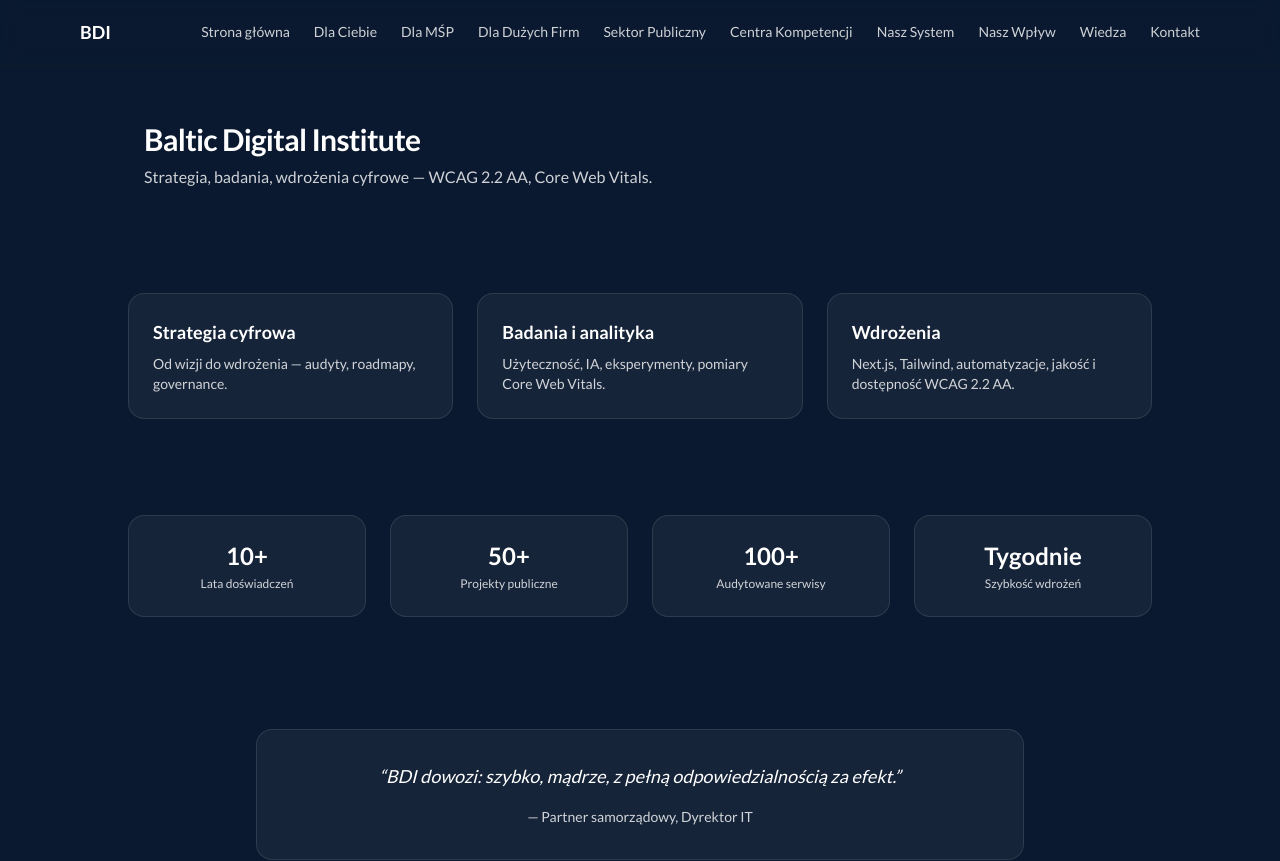
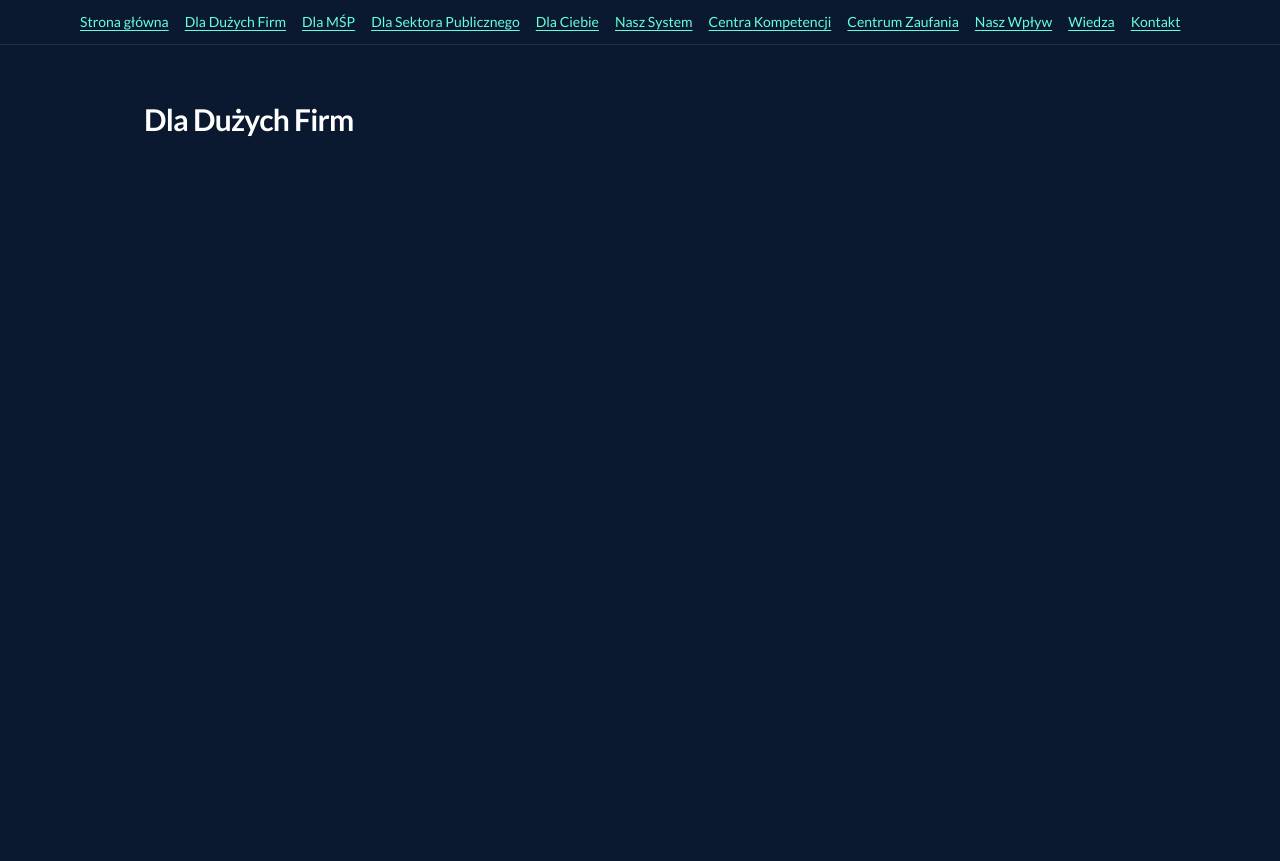
Before and after one commit to krzysztof-bdi/bdi-www, a Next.js app: page /dla-duzych-firm in a window 1280 px wide. Shown: the top 861 px of the page. Built offline with nearby package versions, Linux system fonts and the light colour scheme.

Commit message:
Mapa serwisu: podstrony top-level + linki 1:1 z blueprintu

```diff
--- /dev/null
+++ b/app/_components/PageShell.tsx
@@ -0,0 +1,10 @@
+export default function PageShell({ title, children }: { title: string; children?: React.ReactNode }) {
+  return (
+    <div className="min-h-screen bg-[#0A192F] text-white">
+      <div className="mx-auto max-w-5xl px-4 py-14">
+        <h1 className="text-3xl font-bold tracking-tight">{title}</h1>
+      </div>
+      <div className="mx-auto max-w-5xl px-4">{children}</div>
+    </div>
+  )
+}
--- /dev/null
+++ b/app/centra-kompetencji/page.tsx
@@ -0,0 +1,2 @@
+import PageShell from "@/app/_components/PageShell"
+export default function Page(){return <PageShell title="Centra Kompetencji"/>}
--- /dev/null
+++ b/app/centrum-zaufania/page.tsx
@@ -0,0 +1,2 @@
+import PageShell from "@/app/_components/PageShell"
+export default function Page(){return <PageShell title="Centrum Zaufania"/>}
--- a/app/dla-ciebie/page.tsx
+++ b/app/dla-ciebie/page.tsx
@@ -1,35 +1,2 @@
-import fs from "node:fs"
-import path from "node:path"
-import FeatureGrid from "@/components/feature-grid"
-import Stats from "@/components/stats"
-import Testimonial from "@/components/testimonial"
-
-type Section =
-  | { layout: "featureGrid"; items: { title?: string; desc?: string }[] }
-  | { layout: "stats"; items: { label?: string; value?: string }[] }
-  | { layout: "testimonial"; items: { author?: string; role?: string; desc?: string }[] }
-
-function getHomeData(): { sections: Section[] } {
-  const file = path.join(process.cwd(), "content", "dla-ciebie.json")
-  const raw = fs.readFileSync(file, "utf-8")
-  return JSON.parse(raw)
-}
-
-export default function HomePage() {
-  const data = getHomeData()
-  return (
-    <div className="min-h-screen bg-[#0A192F] text-white">
-      <div className="mx-auto max-w-5xl px-4 py-14">
-        <h1 className="text-3xl font-bold tracking-tight">Baltic Digital Institute</h1>
-        <p className="opacity-80 mt-2">Strategia, badania, wdrożenia cyfrowe — WCAG 2.2 AA, Core Web Vitals.</p>
-      </div>
-      {data.sections.map((s, i) => {
-        if (s.layout === "featureGrid") return <FeatureGrid key={i} items={s.items} />
-        if (s.layout === "stats") return <Stats key={i} items={s.items} />
-        if (s.layout === "testimonial") return <Testimonial key={i} items={s.items} />
-        return null
-      })}
-      <footer className="py-10 text-center opacity-70 text-sm">© {new Date().getFullYear()} Baltic Digital Institute</footer>
-    </div>
-  )
-}
+import PageShell from "@/app/_components/PageShell"
+export default function Page(){return <PageShell title="Dla Ciebie"/>}
--- a/app/dla-duzych-firm/page.tsx
+++ b/app/dla-duzych-firm/page.tsx
@@ -1,35 +1,2 @@
-import fs from "node:fs"
-import path from "node:path"
-import FeatureGrid from "@/components/feature-grid"
-import Stats from "@/components/stats"
-import Testimonial from "@/components/testimonial"
-
-type Section =
-  | { layout: "featureGrid"; items: { title?: string; desc?: string }[] }
-  | { layout: "stats"; items: { label?: string; value?: string }[] }
-  | { layout: "testimonial"; items: { author?: string; role?: string; desc?: string }[] }
-
-function getHomeData(): { sections: Section[] } {
-  const file = path.join(process.cwd(), "content", "dla-duzych-firm.json")
-  const raw = fs.readFileSync(file, "utf-8")
-  return JSON.parse(raw)
-}
-
-export default function HomePage() {
-  const data = getHomeData()
-  return (
-    <div className="min-h-screen bg-[#0A192F] text-white">
-      <div className="mx-auto max-w-5xl px-4 py-14">
-        <h1 className="text-3xl font-bold tracking-tight">Baltic Digital Institute</h1>
-        <p className="opacity-80 mt-2">Strategia, badania, wdrożenia cyfrowe — WCAG 2.2 AA, Core Web Vitals.</p>
-      </div>
-      {data.sections.map((s, i) => {
-        if (s.layout === "featureGrid") return <FeatureGrid key={i} items={s.items} />
-        if (s.layout === "stats") return <Stats key={i} items={s.items} />
-        if (s.layout === "testimonial") return <Testimonial key={i} items={s.items} />
-        return null
-      })}
-      <footer className="py-10 text-center opacity-70 text-sm">© {new Date().getFullYear()} Baltic Digital Institute</footer>
-    </div>
-  )
-}
+import PageShell from "@/app/_components/PageShell"
+export default function Page(){return <PageShell title="Dla Dużych Firm"/>}
--- /dev/null
+++ b/app/dla-msp/page.tsx
@@ -0,0 +1,2 @@
+import PageShell from "@/app/_components/PageShell"
+export default function Page(){return <PageShell title="Dla MŚP"/>}
--- /dev/null
+++ b/app/dla-sektora-publicznego/page.tsx
@@ -0,0 +1,2 @@
+import PageShell from "@/app/_components/PageShell"
+export default function Page(){return <PageShell title="Dla Sektora Publicznego"/>}
--- /dev/null
+++ b/app/kontakt/page.tsx
@@ -0,0 +1,2 @@
+import PageShell from "@/app/_components/PageShell"
+export default function Page(){return <PageShell title="Kontakt"/>}
--- /dev/null
+++ b/app/nasz-system/page.tsx
@@ -0,0 +1,2 @@
+import PageShell from "@/app/_components/PageShell"
+export default function Page(){return <PageShell title="Nasz System"/>}
--- /dev/null
+++ b/app/nasz-wplyw/page.tsx
@@ -0,0 +1,2 @@
+import PageShell from "@/app/_components/PageShell"
+export default function Page(){return <PageShell title="Nasz Wpływ"/>}
--- /dev/null
+++ b/app/wiedza/page.tsx
@@ -0,0 +1,2 @@
+import PageShell from "@/app/_components/PageShell"
+export default function Page(){return <PageShell title="Wiedza"/>}
--- a/components/header.tsx
+++ b/components/header.tsx
@@ -1,45 +1,25 @@
 "use client"
 import Link from "next/link"
-import { useState } from "react"
-import { Menu } from "lucide-react"
 
-const nav = [
+export default function Header() {
+  const items = [
     { href: "/", label: "Strona główna" },
+    { href: "/dla-duzych-firm", label: "Dla Dużych Firm" },
+    { href: "/dla-msp", label: "Dla MŚP" },
+    { href: "/dla-sektora-publicznego", label: "Dla Sektora Publicznego" },
     { href: "/dla-ciebie", label: "Dla Ciebie" },
-  { href: "/dla-msp", label: "Dla MŚP" },
-  { href: "/dla-duzych-firm", label: "Dla Dużych Firm" },
-  { href: "/sektor-publiczny", label: "Sektor Publiczny" },
+    { href: "/nasz-system", label: "Nasz System" },
     { href: "/centra-kompetencji", label: "Centra Kompetencji" },
-  { href: "/nasz-system", label: "Nasz System" },
+    { href: "/centrum-zaufania", label: "Centrum Zaufania" },
     { href: "/nasz-wplyw", label: "Nasz Wpływ" },
     { href: "/wiedza", label: "Wiedza" },
-  { href: "/kontakt", label: "Kontakt" }
+    { href: "/kontakt", label: "Kontakt" },
   ]
-
-export default function Header() {
-  const [open, setOpen] = useState(false)
   return (
-    <header className="sticky top-0 z-50 backdrop-blur bg-[color:var(--brand)]/80 border-b border-[#0d1b2a]">
-      <div className="container flex items-center justify-between h-16">
-        <Link href="/" className="font-semibold text-lg no-underline text-white">BDI</Link>
-        <nav className="hidden md:flex gap-6">
-          {nav.map(i => (
-            <Link key={i.href} href={i.href} className="no-underline text-sm text-white/80 hover:text-white">{i.label}</Link>
-          ))}
+    <header className="border-b border-white/10">
+      <nav className="mx-auto max-w-6xl px-4 py-3 flex flex-wrap gap-4 text-sm">
+        {items.map(i => <Link key={i.href} href={i.href} className="hover:underline">{i.label}</Link>)}
       </nav>
-        <button className="md:hidden p-2 text-white/90" aria-label="Menu" onClick={() => setOpen(v=>!v)}>
-          <Menu size={22} />
-        </button>
-      </div>
-      {open && (
-        <div className="md:hidden border-t border-[#0d1b2a]">
-          <div className="container py-3 flex flex-col gap-3">
-            {nav.map(i => (
-              <Link key={i.href} href={i.href} className="no-underline text-sm text-white" onClick={() => setOpen(false)}>{i.label}</Link>
-            ))}
-          </div>
-        </div>
-      )}
     </header>
   )
 }
```
Lines whose indentation alone changed are shown as unchanged.
